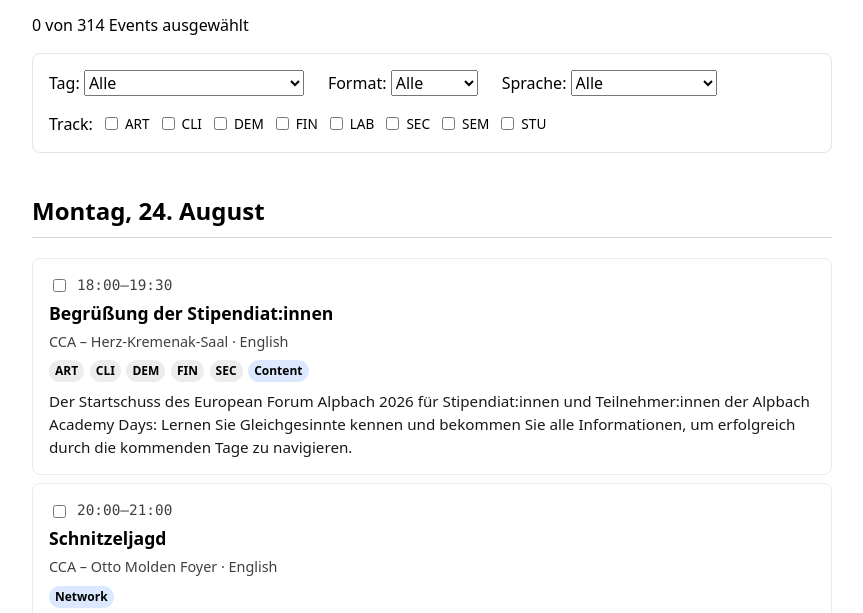
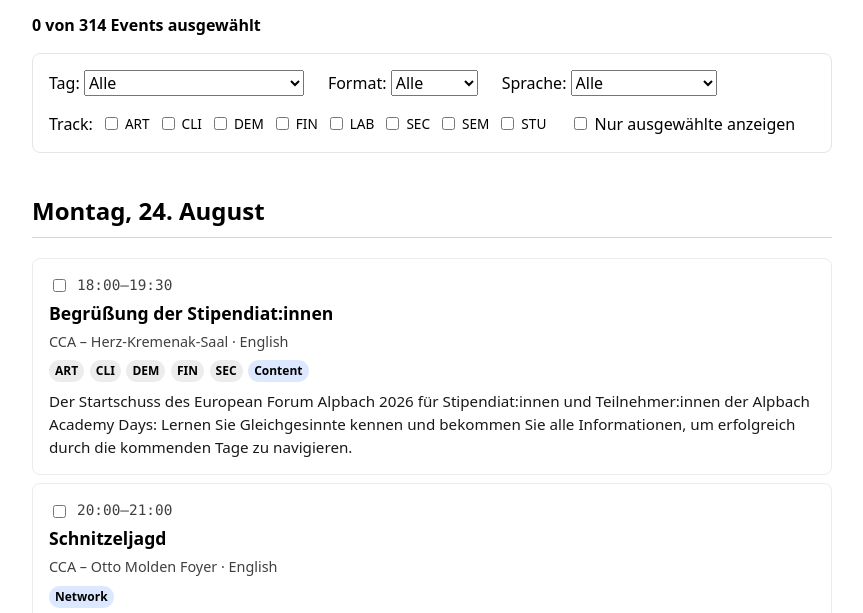
Before and after one commit to lfulda13-png/efa26-planner, a plain HTML site: page index.html in a window 1280 px wide. Shown: the part 150-763 px from the top of the page, without its empty margins (208-1071 px from the left). Drawn offline with Linux system fonts and the light colour scheme.

Commit message:
Phase 2 (4/4): "Nur ausgewählte anzeigen" und Auswahl-Zähler
Co-Authored-By: Claude Sonnet 5 <noreply@anthropic.com>

```diff
--- a/app.js
+++ b/app.js
@@ -30,7 +30,13 @@ const selection = loadSelection();
 
 let allEvents = [];
 let totalEventCount = 0;
-const filters = { day: "all", format: "all", language: "all", tracks: new Set() };
+const filters = {
+  day: "all",
+  format: "all",
+  language: "all",
+  tracks: new Set(),
+  onlySelected: false,
+};
 
 function uniqueSorted(values) {
   return [...new Set(values.filter(Boolean))].sort();
@@ -47,6 +53,7 @@ function applyFilters(events) {
       !event.trackTags.some((tag) => filters.tracks.has(tag))
     )
       return false;
+    if (filters.onlySelected && !selection.has(event.id)) return false;
     return true;
   });
 }
@@ -94,6 +101,7 @@ function renderEventCard(event) {
     saveSelection(selection);
     card.classList.toggle("selected", checkbox.checked);
     updateSelectionCount();
+    if (filters.onlySelected) refresh();
   });
   label.appendChild(checkbox);
 
@@ -243,6 +251,19 @@ function renderFilters(events) {
     trackWrapper.appendChild(trackLabel);
   }
   container.appendChild(trackWrapper);
+
+  const onlySelectedWrapper = document.createElement("label");
+  onlySelectedWrapper.className = "filter";
+  const onlySelectedCheckbox = document.createElement("input");
+  onlySelectedCheckbox.type = "checkbox";
+  onlySelectedCheckbox.checked = filters.onlySelected;
+  onlySelectedCheckbox.addEventListener("change", () => {
+    filters.onlySelected = onlySelectedCheckbox.checked;
+    refresh();
+  });
+  onlySelectedWrapper.appendChild(onlySelectedCheckbox);
+  onlySelectedWrapper.append(" Nur ausgewählte anzeigen");
+  container.appendChild(onlySelectedWrapper);
 }
 
 function updateSelectionCount() {
--- a/style.css
+++ b/style.css
@@ -25,6 +25,10 @@ code {
   background: rgba(127, 127, 127, 0.15);
   padding: 0.1em 0.35em;
   border-radius: 0.25em;
+}
+
+#status {
+  font-weight: 600;
 }
 
 .filters {
```
